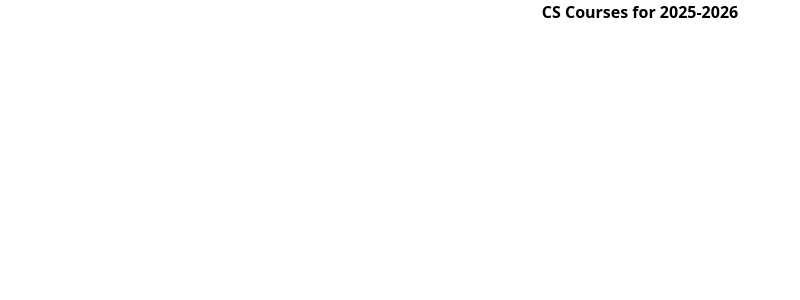
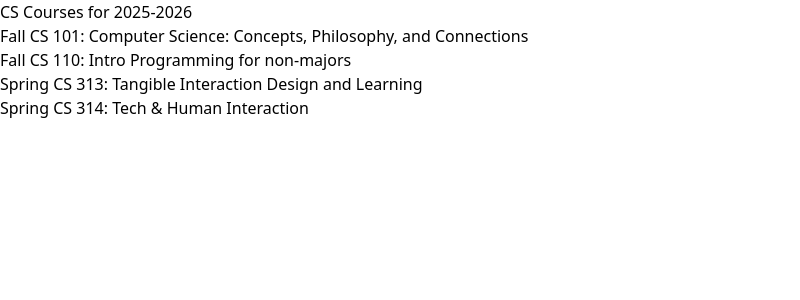
Before and after one commit to ianfs4/react-challenge-cs392, a React (Vite) app: page / in a window 1280 px wide. Shown: the top 300 px of the page, without its empty margins (0-800 px from the left). Built offline with nearby package versions, Linux system fonts and the light colour scheme.

Commit message:
task 3: show a list of courses

```diff
--- a/index.html
+++ b/index.html
@@ -2,7 +2,7 @@
 <html lang="en">
   <head>
     <meta charset="UTF-8" />
-    <link rel="icon" type="image/svg+xml" href="/schedule-logo.svg" />
+    <link rel="icon" type="image/svg+xml" href="/src/assets/schedule-logo.svg" />
     <meta name="viewport" content="width=device-width, initial-scale=1.0" />
     <title>Course Scheduling App</title>
   </head>
--- a/src/App.tsx
+++ b/src/App.tsx
@@ -1,13 +1,42 @@
 // import { useState } from 'react'
+import Banner from './components/Banner.tsx'
+import CourseList from './components/CourseList.tsx'
 
 const schedule = {
-  title: "CS Courses for 2025-2026"
+  title: "CS Courses for 2025-2026",
+  courses: {
+    "F101" : {
+      "term": "Fall",
+      "number": "101",
+      "meets" : "MWF 11:00-11:50",
+      "title" : "Computer Science: Concepts, Philosophy, and Connections"
+    },
+    "F110" : {
+      "term": "Fall",
+      "number": "110",
+      "meets" : "MWF 10:00-10:50",
+      "title" : "Intro Programming for non-majors"
+    },
+    "S313" : {
+      "term": "Spring",
+      "number": "313",
+      "meets" : "TuTh 15:30-16:50",
+      "title" : "Tangible Interaction Design and Learning"
+    },
+    "S314" : {
+      "term": "Spring",
+      "number": "314",
+      "meets" : "TuTh 9:30-10:50",
+      "title" : "Tech & Human Interaction"
+    }
+  }
 };
 
 const App = () => {
   return (
-    <div className="text-center">
-      <h1 className="font-bold">{schedule.title}</h1>
+    <div>
+      <Banner title={schedule.title} />
+      <CourseList courses={schedule.courses} />
     </div>
   )
 }
--- /dev/null
+++ b/src/components/Banner.tsx
@@ -0,0 +1,9 @@
+interface BannerProps {
+  title: String;
+}
+
+const Banner = ({title}: BannerProps) => (
+  <h1>{title}</h1>
+);
+
+export default Banner;
--- /dev/null
+++ b/src/components/CourseList.tsx
@@ -0,0 +1,22 @@
+interface Course {
+  term: string;
+  number: string;
+  meets: string;
+  title: string;
+}
+
+interface CourseListProps {
+  courses: {[key: string] : Course};
+}
+
+const CourseList = ({courses}: CourseListProps) => (
+  <div>
+    {Object.values(courses).map((course) => (
+      <p>
+        {course.term} CS {course.number}: {course.title}
+      </p>
+    ))}
+  </div>
+)
+
+export default CourseList;
```
Also changed, not shown: 1 other file (tests, documents, lock files or other folders).
